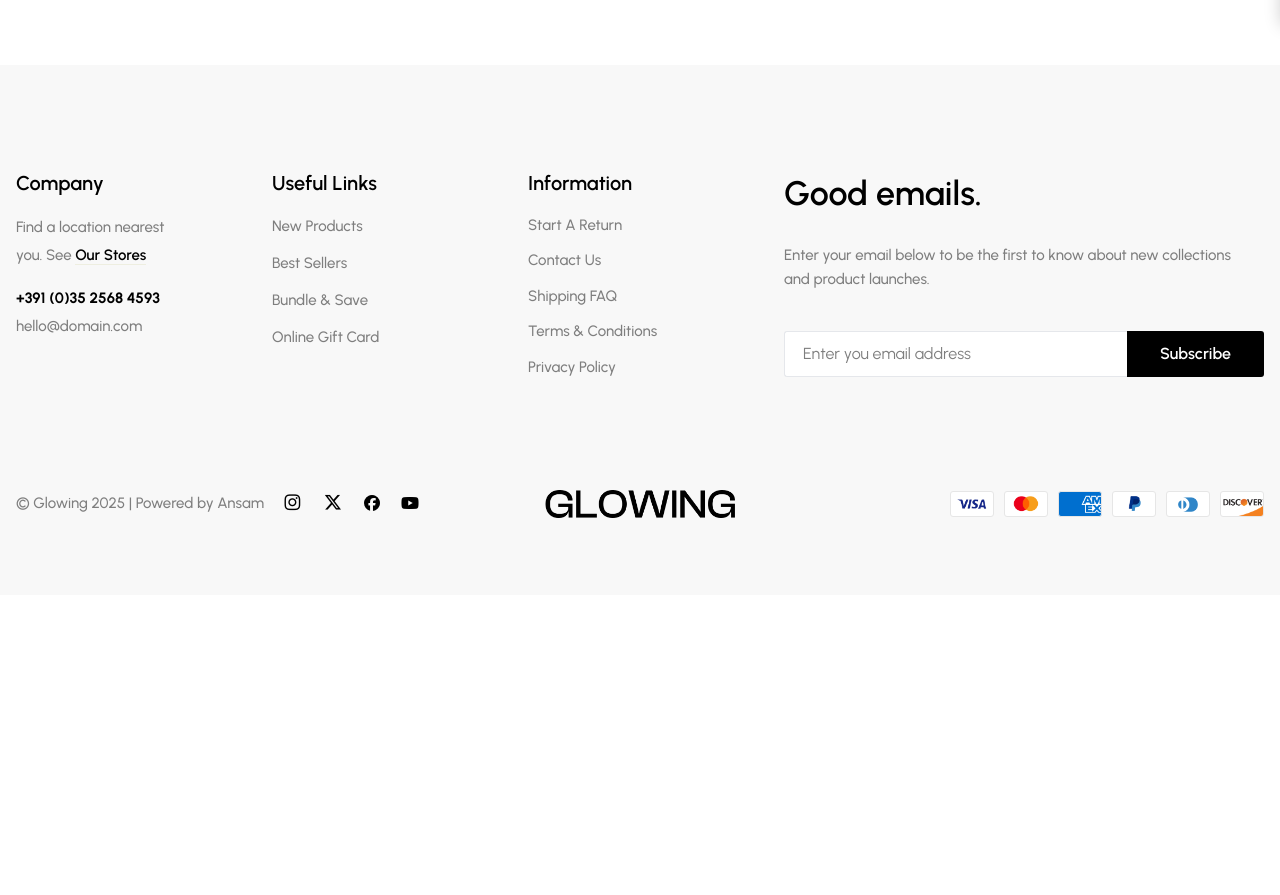
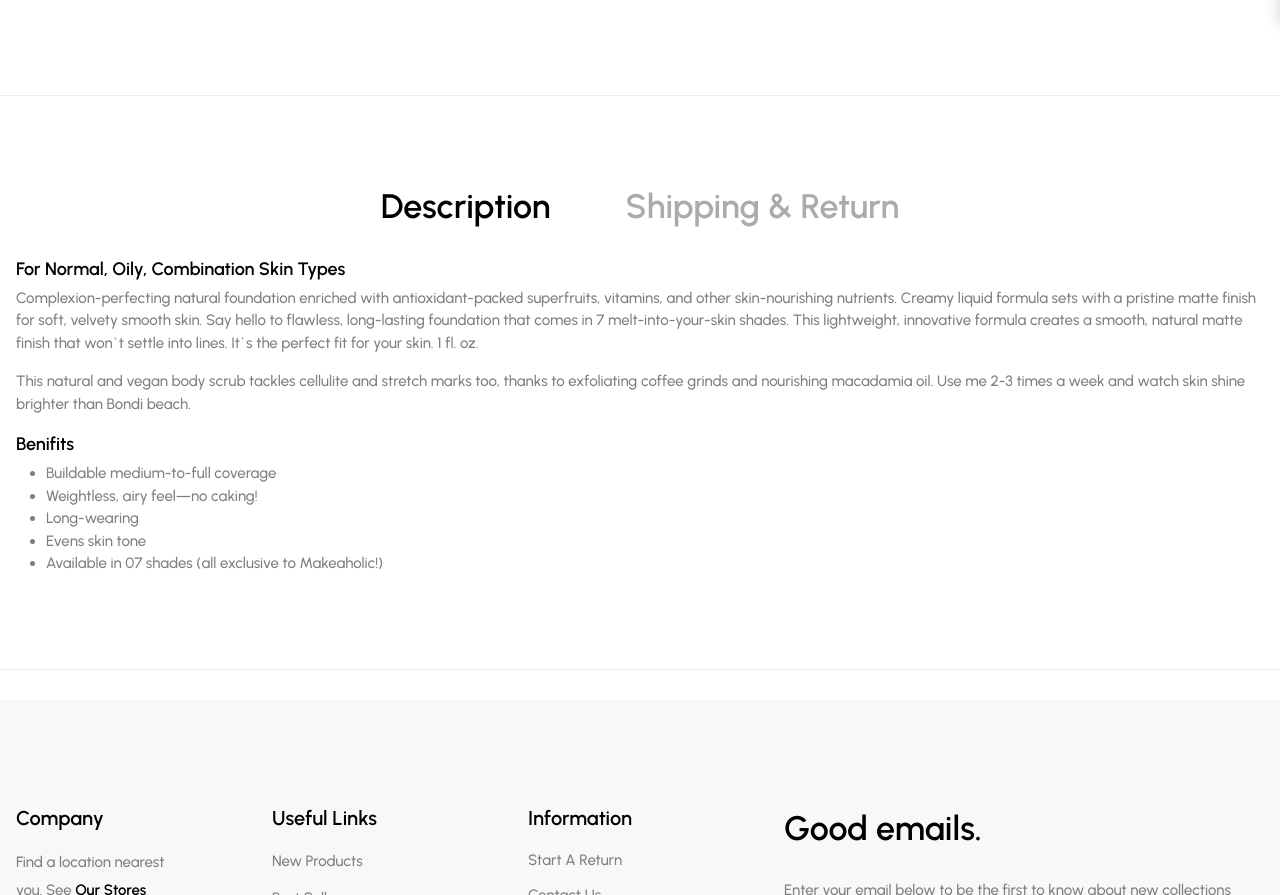
Before and after one commit to AnsamRihan/Glowing, a website: page product.html in a window 1280 px wide. Shown: the part 1228-2123 px from the top of the page. Before the commit the page ends 1823 px from the top, so only its background shows below. Drawn offline with nearby package versions, Linux system fonts and the light colour scheme.

Commit message:
create description & shipping section in product page

```diff
--- a/product.html
+++ b/product.html
@@ -2933,6 +2933,88 @@
                 </div>
             </div>
         </section>
+
+        <!--break line-->
+        <div class="border-t border-light-border-color w-full my-7.5">
+        </div>
+
+        <!--description & shipping section-->
+        <section class="pt-9.5 xlarge:pt-13.75 pb-12">
+            <div class="container">
+                <div class="hidden md:block pb-6">
+                    <div class="center gap-18.75 text-[34px] font-semibold">
+                        <h2 class="text-primary-foreground capitalize cursor-pointer">
+                            description
+                        </h2>
+                        <h2 class="text-[#ababab] capitalize cursor-pointer">
+                            shipping & return
+                        </h2>
+                    </div>
+                </div>
+
+                <!--info-->
+                <div class="border border-light-border-color md:border-none">
+                    <h2 class="w-full text-center text-[24px] font-semibold text-primary-foreground py-1 capitalize block md:hidden
+                    border-b border-light-border-color md:border-none h-12 cursor-pointer">
+                        description
+                    </h2>
+
+                    <!--paragraphs-->
+                    <div class="p-6 md:p-0">
+                        <h6 class="pb-1 text-[18px] font-semibold text-primary-foreground capitalize">
+                            For Normal, Oily, Combination Skin Types
+                        </h6>
+                        <p class="pb-4 text-muted-foreground text-[15px] font-medium">
+                            <span>
+                                Complexion-perfecting natural foundation enriched with antioxidant-packed superfruits,
+                                vitamins, and other skin-nourishing nutrients. Creamy liquid formula sets with a pristine
+                                matte finish for soft, velvety smooth skin.
+                            </span>
+                            <span>
+                                Say hello to flawless, long-lasting foundation that comes in 7 melt-into-your-skin shades.
+                                This lightweight, innovative formula creates a smooth, natural matte finish that won`t settle
+                                into lines. It`s the perfect fit for your skin. 1 fl. oz.
+                            </span>
+                        </p>
+                        <p class="pb-4 text-muted-foreground text-[15px] font-medium">
+                            This natural and vegan body scrub tackles cellulite and stretch marks too, thanks to exfoliating
+                            coffee grinds and nourishing macadamia oil. Use me 2-3 times a week and watch skin shine brighter than Bondi beach.
+                        </p>
+                        <h6 class="pb-1 text-[18px] font-semibold text-primary-foreground capitalize">
+                            benifits
+                        </h6>
+                        <ul class="list-disc px-7.5 text-muted-foreground font-medium text-[15px] pb-4">
+                            <li>
+                                Buildable medium-to-full coverage
+                            </li>
+                            <li>
+                                Weightless, airy feel—no caking!
+                            </li>
+                            <li>
+                                Long-wearing
+                            </li>
+                            <li>
+                                Evens skin tone
+                            </li>
+                            <li>
+                                Available in 07 shades (all exclusive to Makeaholic!)
+                            </li>
+                        </ul>
+                    </div>
+                </div>
+
+                <div class="border border-light-border-color md:border-none block md:hidden mt-6">
+                    <h2 class="w-full text-center text-[24px] font-semibold text-primary-foreground py-1 capitalize block md:hidden
+                    h-12 cursor-pointer">
+                        shipping & return
+                    </h2>
+                </div>
+            </div>
+        </section>
+
+        <!--break line-->
+        <div class="border-t border-light-border-color w-full my-7.5">
+        </div>
     </main>
 
     <!--Footer-->
```
Also changed, not shown: assets/CSS/output.css.
